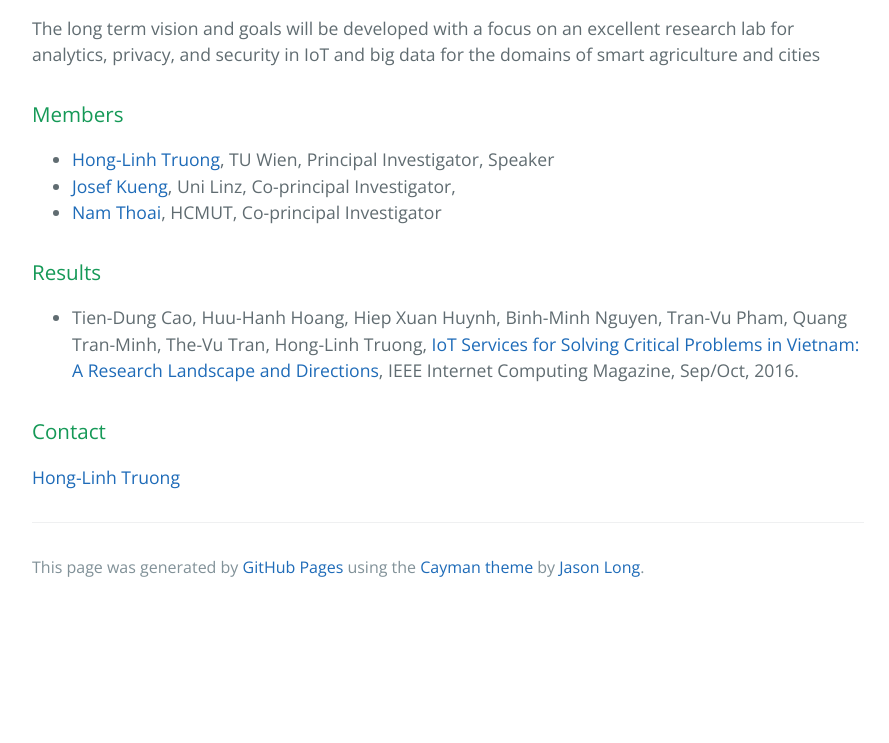
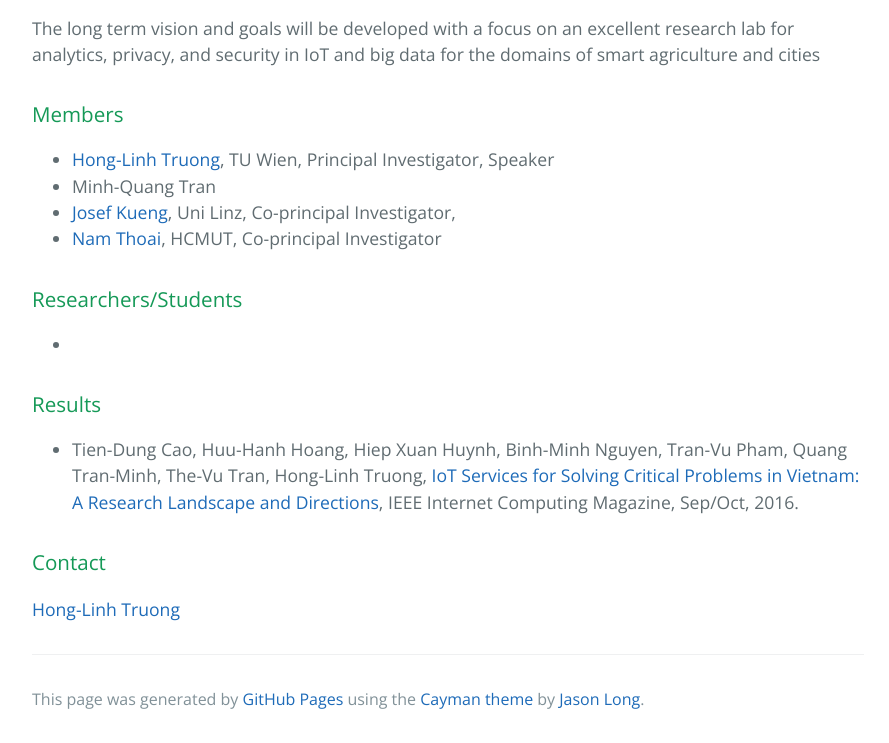
Before and after one commit to alpslab/alpslab.github.io, a plain HTML site: page index.html in a window 1280 px wide. Shown: the part 943-1686 px from the top of the page, without its empty margins (192-1081 px from the left). Before the commit the page ends 1554 px from the top, so only its background shows below. Drawn offline with nearby package versions, Linux system fonts and the light colour scheme.

Commit message:
Update index.html

```diff
--- a/index.html
+++ b/index.html
@@ -47,10 +47,16 @@ involved institutions.</p>
 <ul>
 <li>
 <a href="http://dsg.tuwien.ac.at/staff/truong">Hong-Linh Truong</a>, TU Wien, Principal Investigator, Speaker</li>
+<li> Minh-Quang Tran</li>
 <li>
 <a href="http://www.jku.at/faw/content/e233808/index_html?t=2&amp;emp=e233808/employee_groups_wiss233822/employees233833">Josef Kueng</a>, Uni Linz, Co-principal Investigator, </li>
 <li>
 <a href="http://www.cse.hcmut.edu.vn/%7Enam/">Nam Thoai</a>, HCMUT, Co-principal Investigator</li>
+</ul>
+<h3>
+<a id="students" class="anchor" href="#students" aria-hidden="true"><span aria-hidden="true" class="octicon octicon-link"></span></a>Researchers/Students</h3>
+  <ul>
+  <li> </li>
 </ul>
 
 <h3>
```
